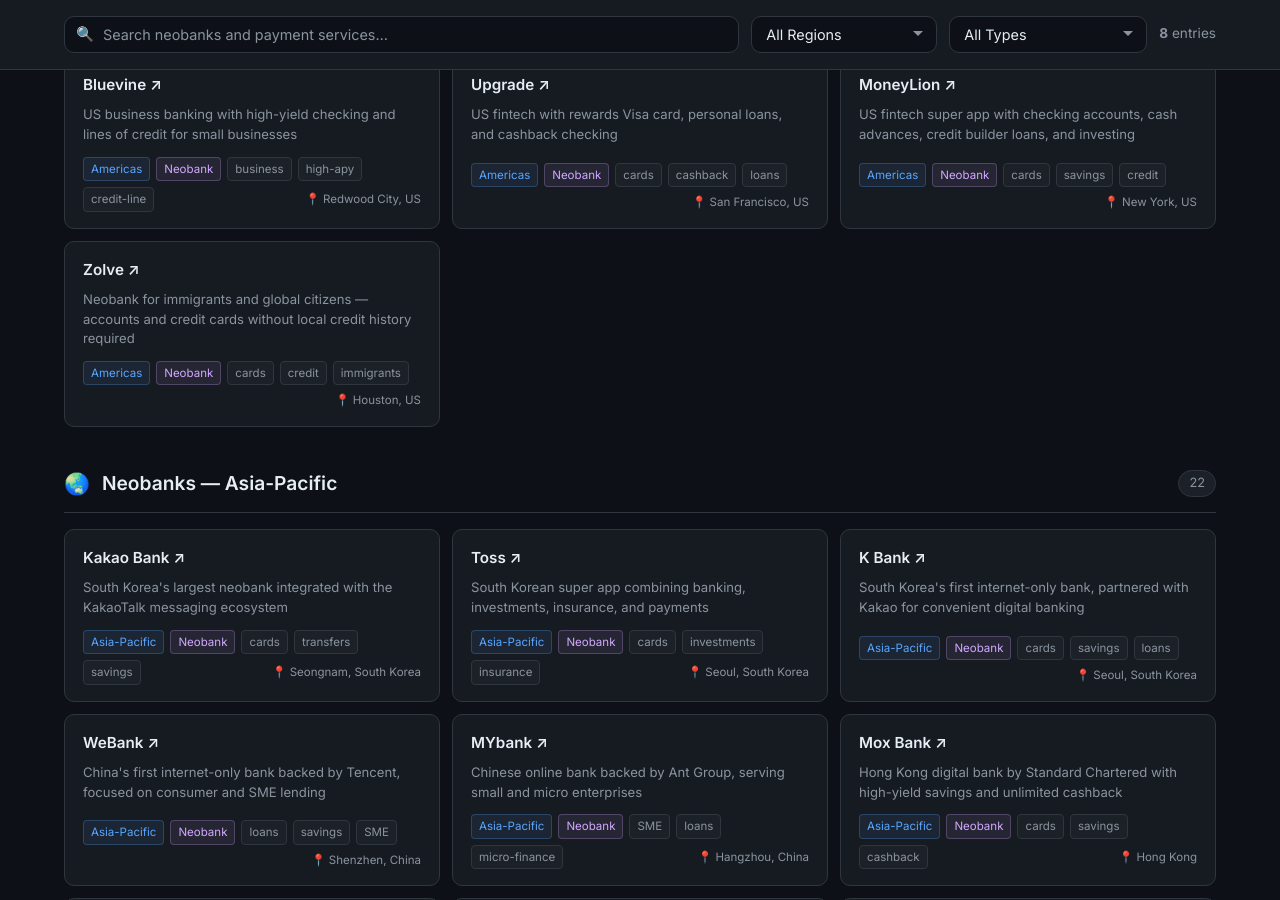
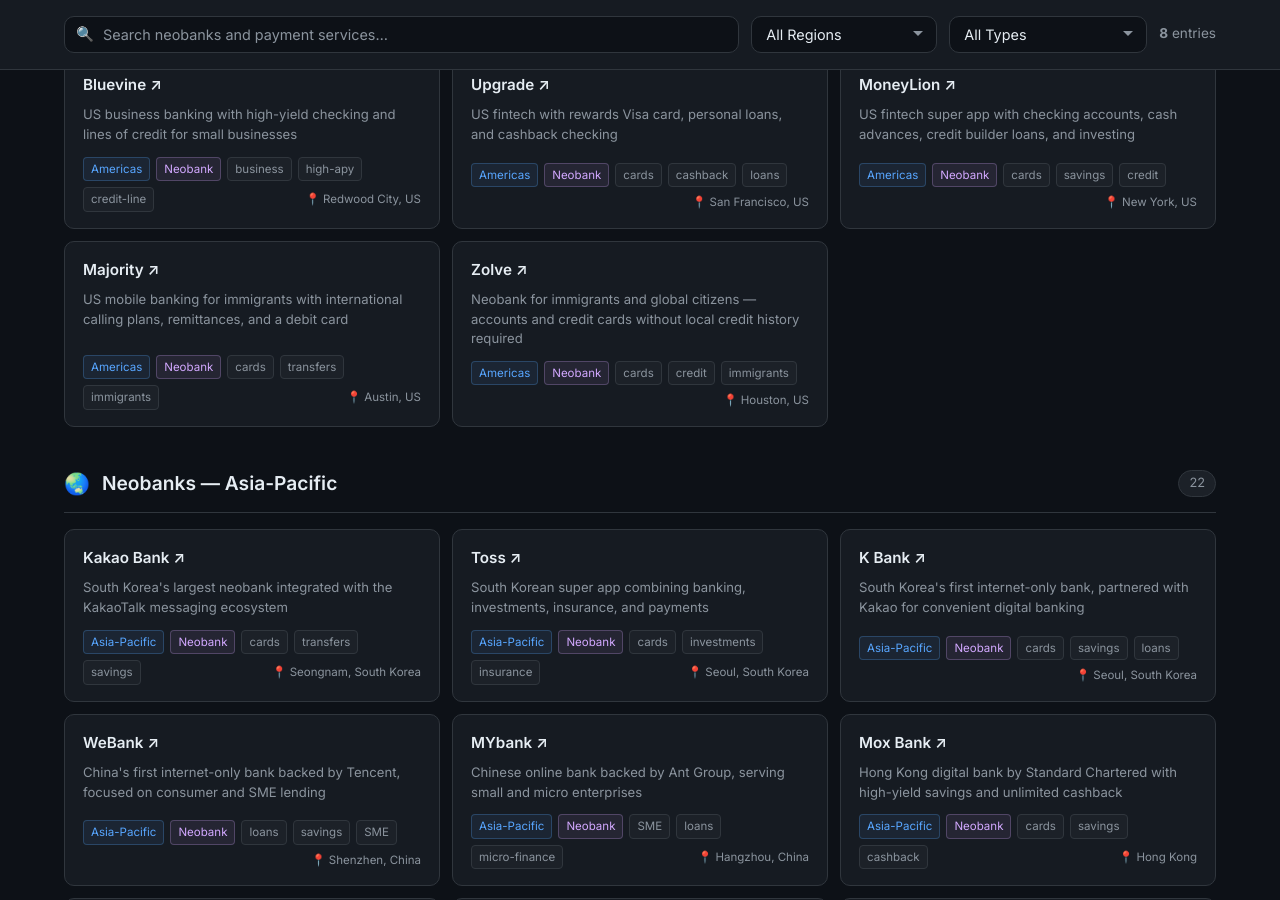
Before and after one commit to ittermit/awesome-neobanks, a Jekyll site: the page built from index.html, in a window 1280 px wide and 900 px high, scrolled down 1795 px. Built offline with Jekyll 4.4.1, drawn with Linux system fonts in a browser that asks for light colours; some of the changed text lies outside the part shown.

Commit message:
add Majority to Americas

```diff
--- a/_data/neobanks.yml
+++ b/_data/neobanks.yml
@@ -500,6 +500,15 @@
   founded: 2013
   hq: "New York, US"
 
+- name: Majority
+  url: https://majority.com
+  description: "US mobile banking for immigrants with international calling plans, remittances, and a debit card"
+  region: Americas
+  countries: [US]
+  tags: [cards, transfers, immigrants, calling, remittances]
+  founded: 2019
+  hq: "Austin, US"
+
 - name: Zolve
   url: https://zolve.com
   description: "Neobank for immigrants and global citizens — accounts and credit cards without local credit history required"
```
Also changed, not shown: README.md.
